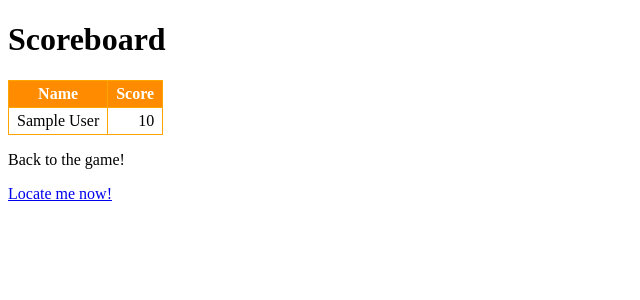
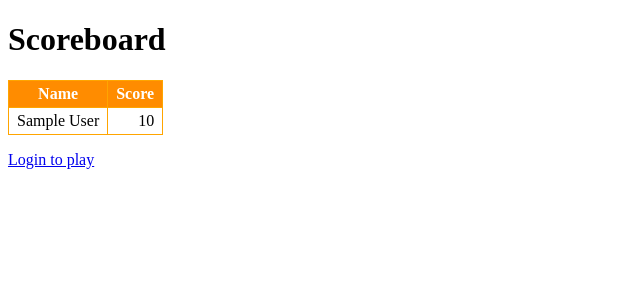
Before and after one commit to mysociety/fmsgame, a Django app: template fmsgame_project/templates/scoreboard.html in a window 1280 px wide. Shown: the top 300 px of the page, without its empty margins (0-640 px from the left). Run offline with Django 3.2, Linux system fonts and the light colour scheme; the template is opened without the code that fills it: values that come from a table or form of the project are taken from there, others are empty; tables that the repository leaves empty hold one stand-in row (values such as "Sample post"); parts of the project's set-up code (start-up, migrations or seed data) failed here and were passed over.

Commit message:
Link to login screen if not signed in.

```diff
--- a/fmsgame_project/templates/scoreboard.html
+++ b/fmsgame_project/templates/scoreboard.html
@@ -47,8 +47,12 @@
 </table>
 {% endblock %}
 {% block footer %}
-<p>
-  Back to the game!
-  <div id="autolocate_ui">...loading...</div>
-</p>
+{% if request.user.is_authenticated %}
+  <p>
+    Back to the game!
+    <div id="autolocate_ui">...loading...</div>
+  </p>
+{% else %}
+  <p><a href="{% url login %}">Login to play</a></p>
+{% endif %}
 {% endblock %}
--- a/fmsgame_project/urls.py
+++ b/fmsgame_project/urls.py
@@ -9,7 +9,7 @@ import views
 # admin.autodiscover()
 
 urlpatterns = patterns('',
-    (r'^$', direct_to_template, {'template': 'login.html'}),
+    url(r'^$', direct_to_template, {'template': 'login.html'}, name='login'),
     url(r'^geolocate$', direct_to_template, {'template': 'geolocate.html'}, name='geolocate'),
     (r'^located', views.found_you),
 
```
